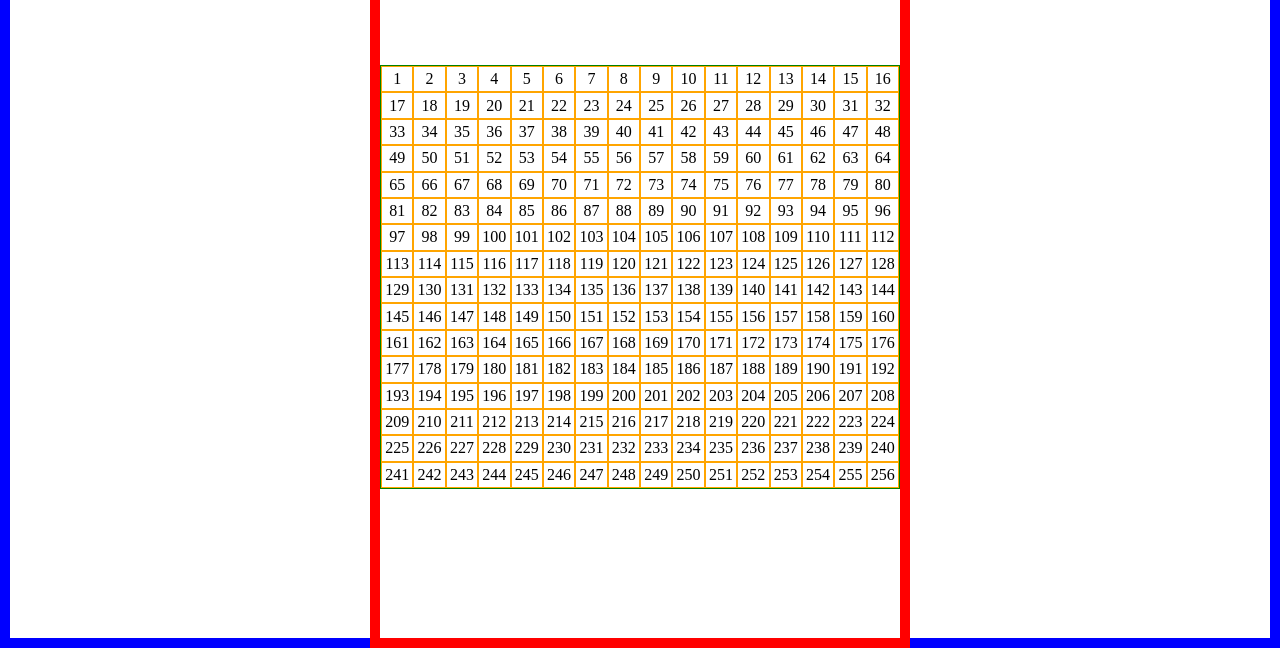
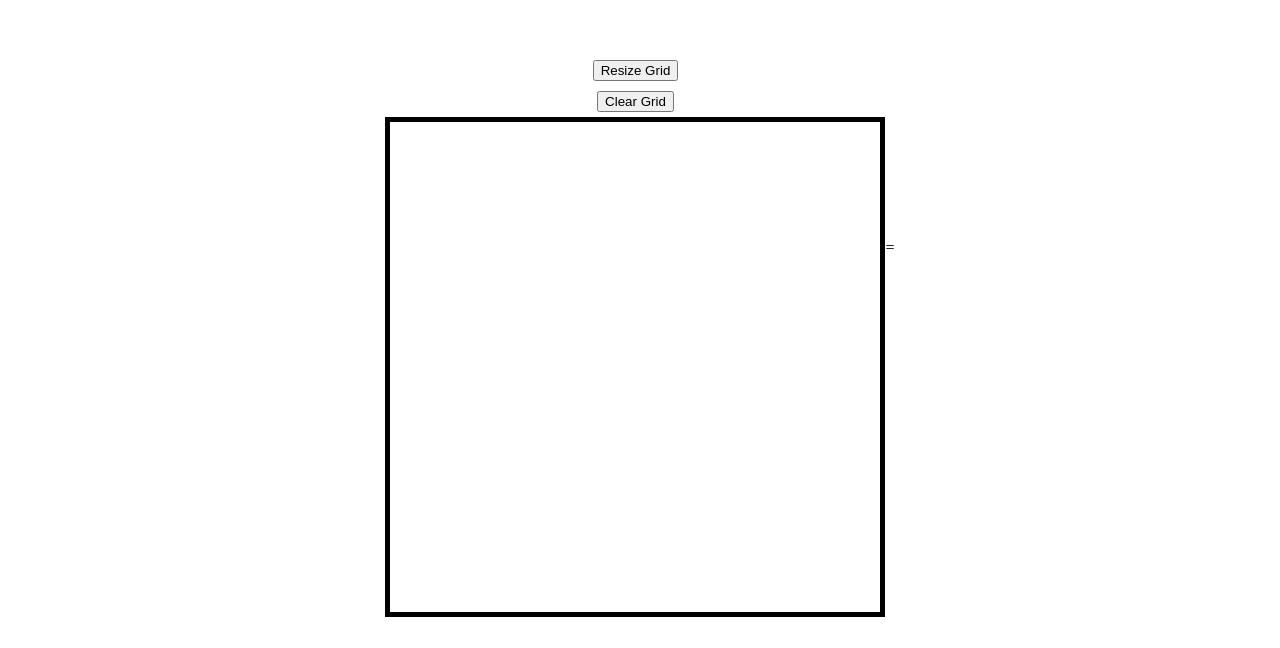
Before and after one commit to RanaA15/etch-a-sketch, a plain HTML site: page index.html in a window 1280 px wide. Shown: the part 152-800 px from the top of the page. Drawn offline with Linux system fonts and the light colour scheme.

Commit message:
update js, html and css files to produce a working etch a sketch page with grid resizing and grid clearing

```diff
--- a/etch-a-sketch.js
+++ b/etch-a-sketch.js
@@ -1,16 +1,33 @@
 const container = document.getElementById("etchContainer");
 
+function buttonPrompt(){
+    let size = prompt("Enter a number between 0 and 100");
 
+    if (size > 0 && size < 101) {
+        container.replaceChildren();
+        startGrid(size);
+        return size;
+    }
+    else if (size < 0 || size > 100 || typeof size === 'string') {
+        alert("Value must be between 0 and 100");
+        return;
+    }
 
+}
+function startGrid(size){
+    container.style.gridTemplateColumns = `repeat(${size}, 1fr)`;
+    container.style.gridTemplateRows = `repeat(${size}, 1fr)`;
 
-function makeGrid(rows,cols){
-    container.style.setProperty('--grid-rows',rows);
-    container.style.setProperty('--grid-cols', cols);
-    for (c = 0; c < (rows * cols); c++) {
+    for (c = 0; c < (size**2); c++) {
         let cell = document.createElement("div");
-        cell.innerText =(c + 1);
         container.appendChild(cell).className = "grid-item";
+        cell.addEventListener('mouseover', () => {
+            cell.style.background = 'black';
+        })
     };
 };
-
-makeGrid(16,16);
+function clearGrid(){
+    container.replaceChildren();
+    location.reload();
+}
+startGrid(16);
--- a/index.html
+++ b/index.html
@@ -10,7 +10,14 @@
   <body>
     <div class="mainContainer">
       <h1>etch-a-sketch</h1>
+      <div class="button" onclick="buttonPrompt()">
+        <button>Resize Grid</button>
+      </div>
+      <div class="button" onclick="clearGrid()">
+        <button>Clear Grid</button>
+      </div>
       <div id="etchContainer"></div>
     </div>
+    =
   </body>
 </html>
--- a/styles.css
+++ b/styles.css
@@ -12,15 +12,16 @@ body {
     justify-content: center;
     align-items: center;
     height: 100vh;
-    border: 10px solid blue;
+    /*border: 10px solid blue;*/
 }
 
 .mainContainer {
     display: flex;
     flex-direction: column;
-    border: 10px solid red;
+    /*border: 10px solid red;*/
     height: 100vh;
     align-items: center;
+
 }
 h1 {
     font-size: 5vh;
@@ -32,13 +33,19 @@ h1 {
 #etchContainer {
 
     display: grid;
-    border: 1px solid green;
-    grid-template-rows:  repeat(var(--grid-rows), 1fr);
-    grid-template-columns: repeat(var(--grid-cols), 1fr);
+    width: 500px;
+    height: 500px;
+    border: 5px solid black;
+
 }
-.grid-item {
+/* .grid-item {
 
     padding: 0.2em;
     border: 1px solid orange;
     text-align: center;
+    width: 4vh;
+    height: 4vh;
+} */
+.button {
+    padding: 5px;
 }
```
Also changed, not shown: 1 other file.
